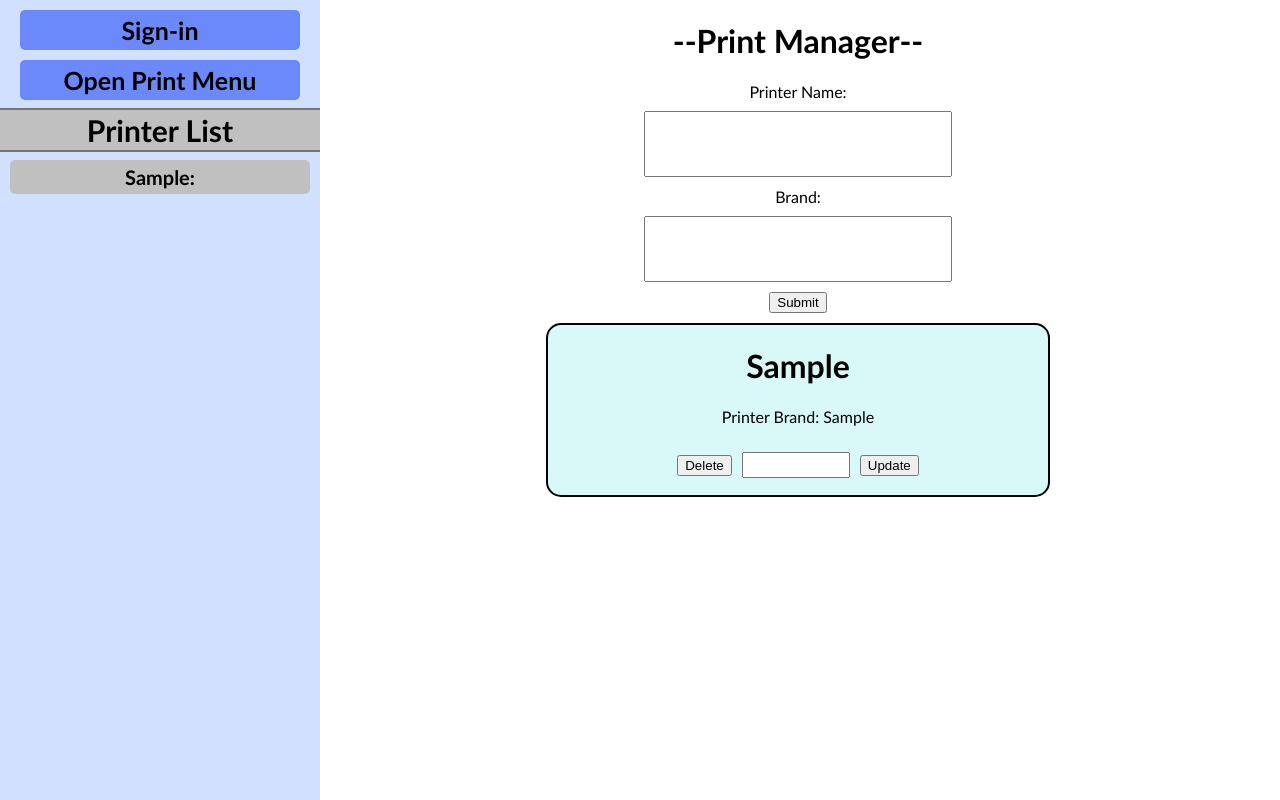
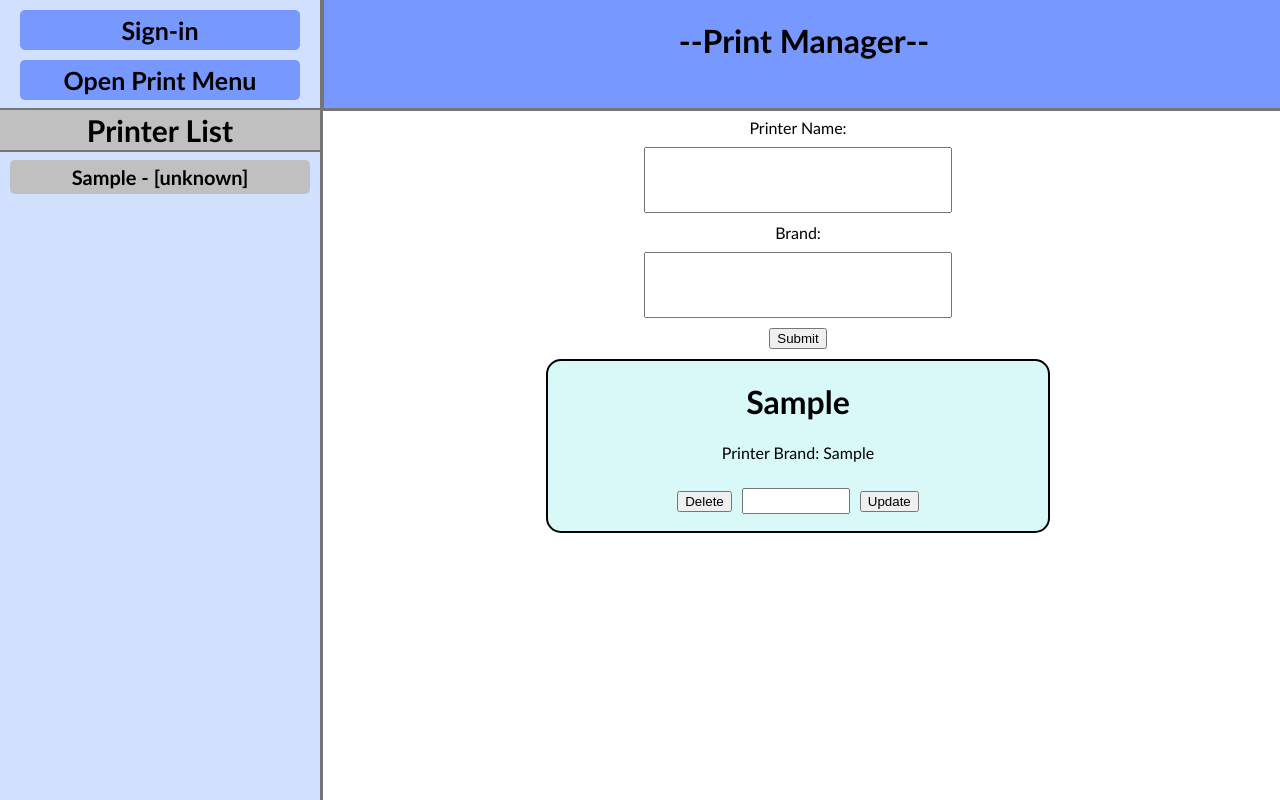
Before and after one commit to Purdue-3D-Printing-Club/PrintManager, a React (Create React App) app in the folder client/: page / in a window 1280 px wide. Both pictures are taken after typing "Sample", "Sample" into the empty fields and a click on the button "Submit". Built offline with nearby package versions, Linux system fonts and the light colour scheme; no server answers.

Commit message:
Add main header, fix content resizing

```diff
--- a/client/src/App.css
+++ b/client/src/App.css
@@ -2,7 +2,14 @@
   text-align: center;
   font-family: 'Trebuchet MS', 'Lucida Sans Unicode', 'Lucida Grande', 'Lucida Sans', Arial, sans-serif;
 }
-
+.header {
+  position:fixed;
+  width:75%;
+  top:0;
+  background-color: rgb(118, 152, 255);
+  height: 108px;
+  outline: 3px solid rgb(117, 117, 117);
+}
 .form {
   display: flex;
   flex-direction: column;
--- a/client/src/App.js
+++ b/client/src/App.js
@@ -4,6 +4,8 @@ import Axios from 'axios'
 import Sidebar from './Sidebar';
 
 function App() {
+  const [selectedPrinter, selectPrinter] = useState(null);
+  const [menuOpen, setMenuOpen] = useState(false);
 
   const [printerName, setPrinterName] = useState('');
   const [printerBrand, setPrinterBrand] = useState('');
@@ -46,7 +48,7 @@ function App() {
     } catch (error) {
       console.error("Error deleting printer: ", error);
     }
-  }
+  };
 
   const updatePrinter = (name) => {
     try {
@@ -67,12 +69,24 @@ function App() {
   }
   };
 
+  const handlePrinterClick = (printer) => {
+    selectPrinter(printer);
+    console.log("selected printer: "+printer.printerName);
+  };
+  const handleOpenMenu = () => {
+    setMenuOpen(!menuOpen);
+    console.log("Set menuOpen to: "+menuOpen);
+  };
+
   return (
     <div className="App">
-      <Sidebar printerList = {printerList} />
+      <Sidebar printerList={printerList} handlePrinterClick={handlePrinterClick} selectedPrinter={selectedPrinter} handleOpenMenu={handleOpenMenu}/>
 
       <div className='main-content'>
-      <h1>--Print Manager--</h1>
+      <div className="header">
+        <h1>--Print Manager--</h1>
+        </div>
+        <div style={{height: '110px'}}></div>
       <div className="form">
         <label>Printer Name:</label>
         <input type="text" name="printerName" value={printerName} onChange={(e) => {
--- a/client/src/Sidebar.css
+++ b/client/src/Sidebar.css
@@ -8,26 +8,37 @@
     font-weight: bold;
     overflow-y: auto;
     user-select: none;
+    outline: 3px solid rgb(117, 117, 117);
 }
 .sidebtn {
+    position:relative;
     padding: 5px;
     margin: 10px 20px;
     height:30px;
     font-size: 25px;
     border-radius: 5px;
-    background-color: rgb(108, 137, 251);
+    background-color: rgb(118, 152, 255);
     cursor: pointer;
-
     overflow: hidden;
     white-space: nowrap;
-    transition: background-color 0.3s;
+    transition: background-color 0.2s;
+}
+
+.mask {
+    position: fixed;
+    width:25%;
+    height:120px;
+    background-color: #d2e0ff;
 }
 
 .sidebtn:hover {
-    background-color: rgb(59, 94, 232);
+    background-color: rgb(98, 125, 235);
 }
 
 .hdr {
+    position:fixed;
+    width:25%;
+    top:110px;
     height:40px;
     background-color: silver;
     font-size: 30px;
@@ -45,12 +56,16 @@
     padding-bottom: 5px;
     margin: 5px 10px;
     border-radius: 5px;
-    transition: outline 0.1s;
+    transition: outline 0.05s;
 }
+
 .sidePrinter:hover {
-   /* background-color: #109d46;*/
-    outline: 4px solid black;
+    outline: 2px solid black;
     cursor: pointer;
+}
+
+.selected {
+    outline: 5px solid black;
 }
 
 .lowerBar {
--- a/client/src/Sidebar.js
+++ b/client/src/Sidebar.js
@@ -1,43 +1,41 @@
 import React from 'react';
 import './Sidebar.css';
 
-const Sidebar = ({printerList}) => {
-    const handlePrinterClick = (printer) => {
-
-    };
+const Sidebar = ({printerList, handlePrinterClick, selectedPrinter, handleOpenMenu}) => {
 
 function getStatusColor (printerStatus) {
     switch (printerStatus) {
         case "available": return "#1ecb60";
-        case "busy": return "yellow";
-        case "broken": return "red";
+        case "busy": return "rgb(225, 225, 40)";
+        case "broken": return "rgb(246, 97, 97)";
         default: return "silver";
     }
 }
 
     return (
         <div className="sidebar">
+            <div className="mask">
             <div className="sidebtn">
-                Sign-in
-            </div>
-            <div className="sidebtn">
-                Open Print Menu
+                    Sign-in
+                </div>
+                <div className="sidebtn" onClick={() => handleOpenMenu()}>
+                    Open Print Menu
+                </div>
             </div>
             <div className="hdr">
                 Printer List
             </div>
-            <div style={{height: '5px'}}></div>
+            <div style={{height: '155px'}}></div>
             <div className='lowerBar'>
                 {printerList.map((printer, index) => {
-                    return <div className='sidePrinter'
+                    return <div className={`sidePrinter ${selectedPrinter === printer ? 'selected' : ''}`}
                          key={index}
                          onClick={() => handlePrinterClick(printer)}
                          style={{backgroundColor: getStatusColor(printer.status)}}
                     >
-                    {printer.printerName}: {printer.status}</div>
+                    {printer.printerName} - {printer.status ? "["+printer.status+"]" : "[unknown]"}</div>
                 })}
             </div>
-
         </div>
     );
 };
```
